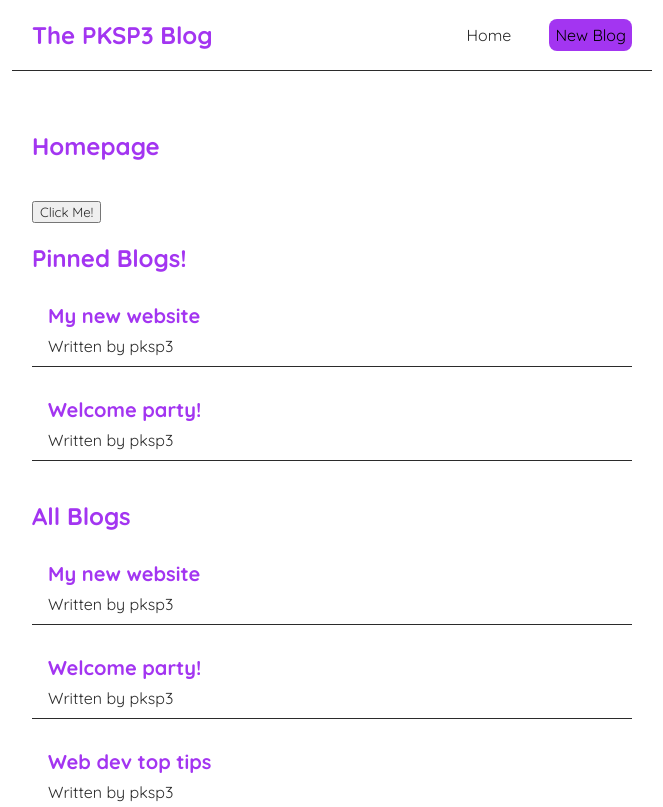
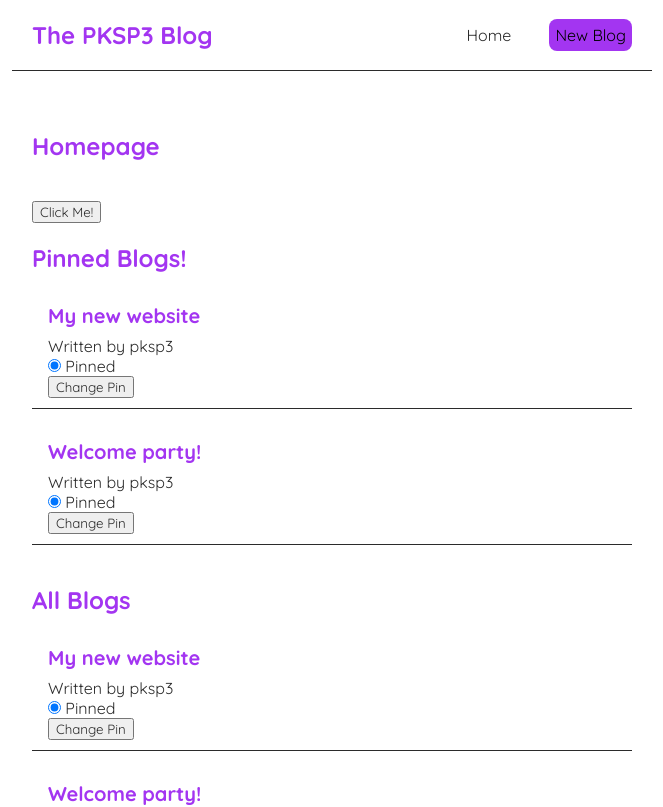
Before and after one commit to Canadian-Moose/React-Tutorial, a React (Create React App) app: page / in a window 1280 px wide. Shown: the top 807 px of the page, without its empty margins (308-971 px from the left). Built offline with nearby package versions, Linux system fonts and the light colour scheme; the HTML template or start-up script is replaced by a standard one.

Commit message:
Lesson 13 Partial

```diff
--- a/src/BlogList.js
+++ b/src/BlogList.js
@@ -9,6 +9,9 @@ const BlogList = ({ blogs, title}) => {
                 <div className="blog-preview" key={blog.id} >
                     <h2>{ blog.title }</h2>
                     <p>Written by { blog.author }</p>
+                    <input type="radio" value="Pinned" checked={blog.pin}/> Pinned
+                    <br/>
+                    <button>Change Pin</button>
                 </div>
             ))}
         </div>
```
